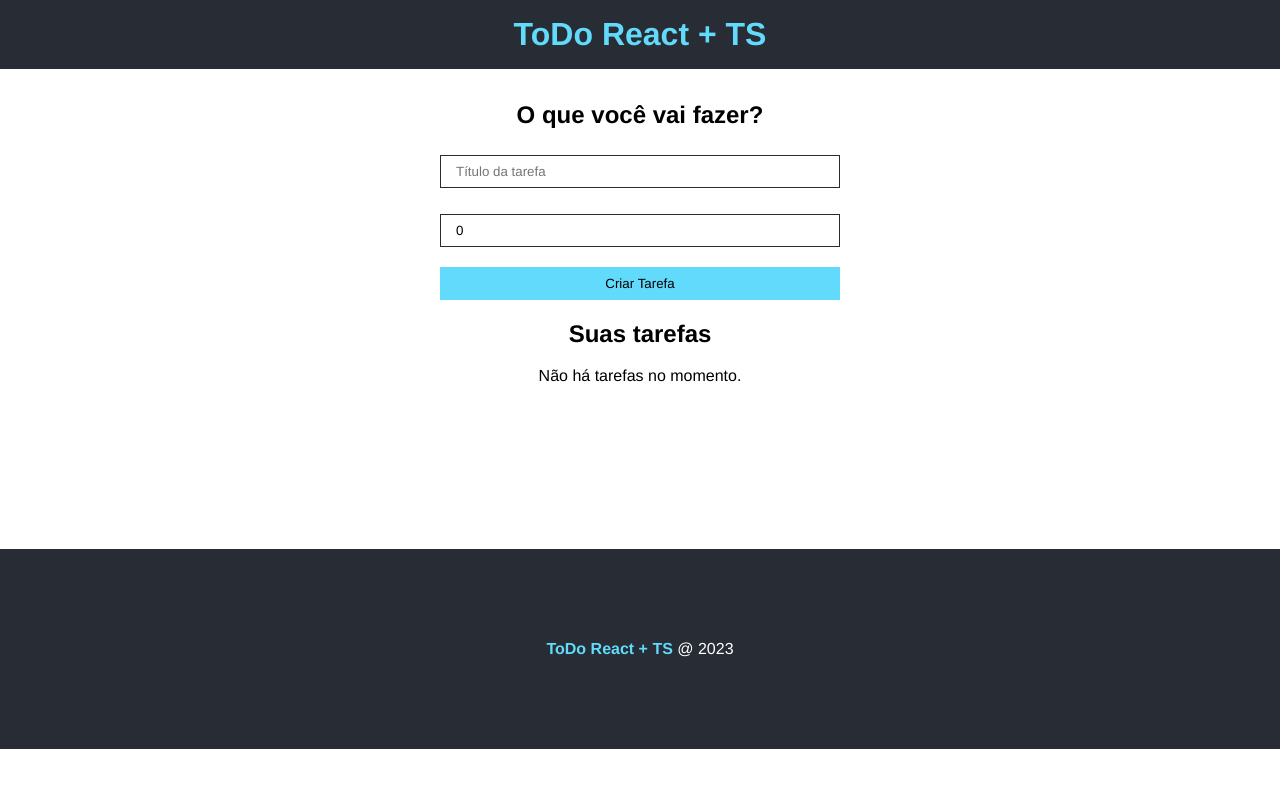
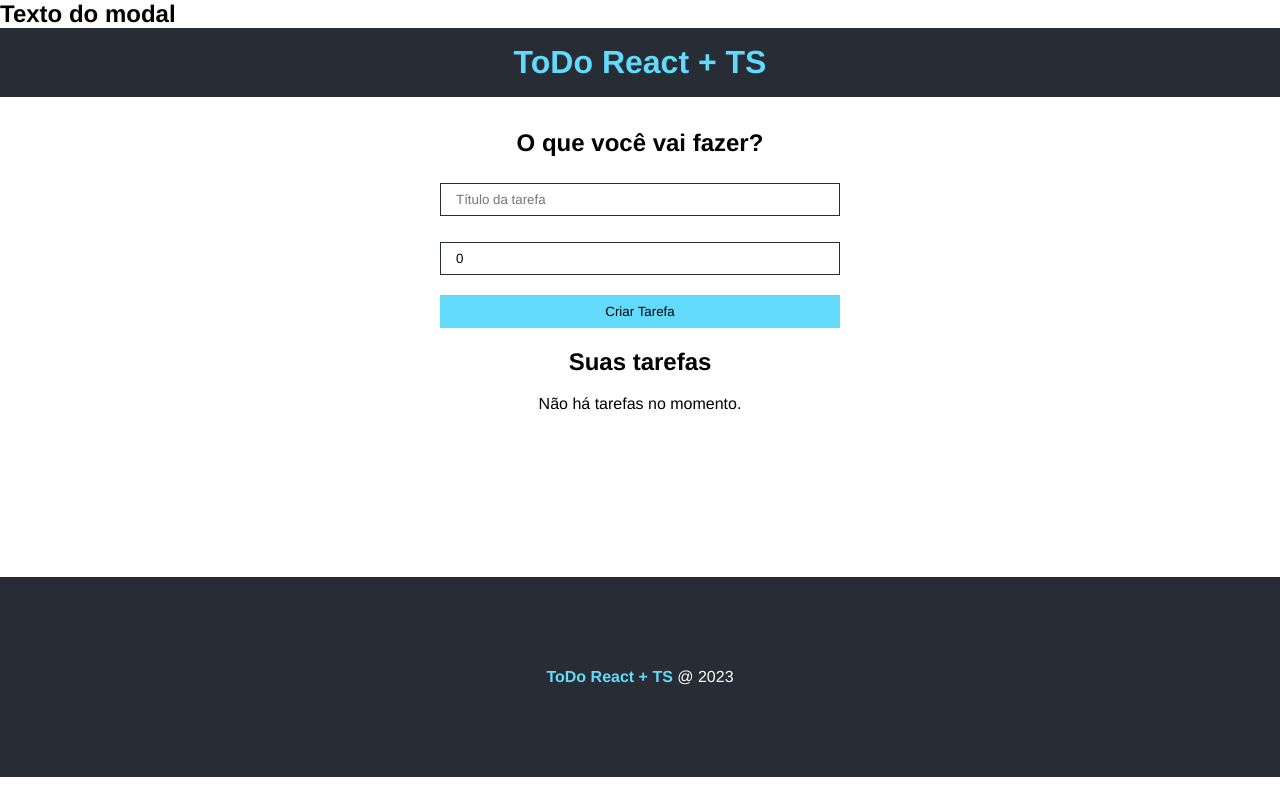
Before and after one commit to AllanC12/ToDoList_react_ts, a React (Create React App) app: page / in a window 1280 px wide. Built offline with nearby package versions, Linux system fonts and the light colour scheme.

Commit message:
iniciando estrutura HTML do modal de edição

```diff
--- a/src/App.tsx
+++ b/src/App.tsx
@@ -8,7 +8,9 @@
 import Footer from './components/Footer';
 import TaskForm from './components/TaskForm';
 import TaskList from './components/TaskList';
+import Modal from './components/Modal';
 
+//interface
 import { ITask } from './interface/Task';
 
 
@@ -25,6 +27,7 @@
 
   return (
     <div>
+      <Modal/>
       <Header/>
        <main className={styles.main}>
           <div>
--- /dev/null
+++ b/src/components/Modal.tsx
@@ -0,0 +1,21 @@
+import React from 'react'
+
+import styles from './Modal.module.css'
+
+interface Props {
+
+}
+
+const Modal = (props: Props) => {
+  return (
+    <div id='modal' >
+        <div></div>
+
+        <div>
+            <h2>Texto do modal</h2>
+        </div>
+    </div>
+  )
+}
+
+export default Modal
```
Also changed, not shown: src/components/Modal.module.css (added).
